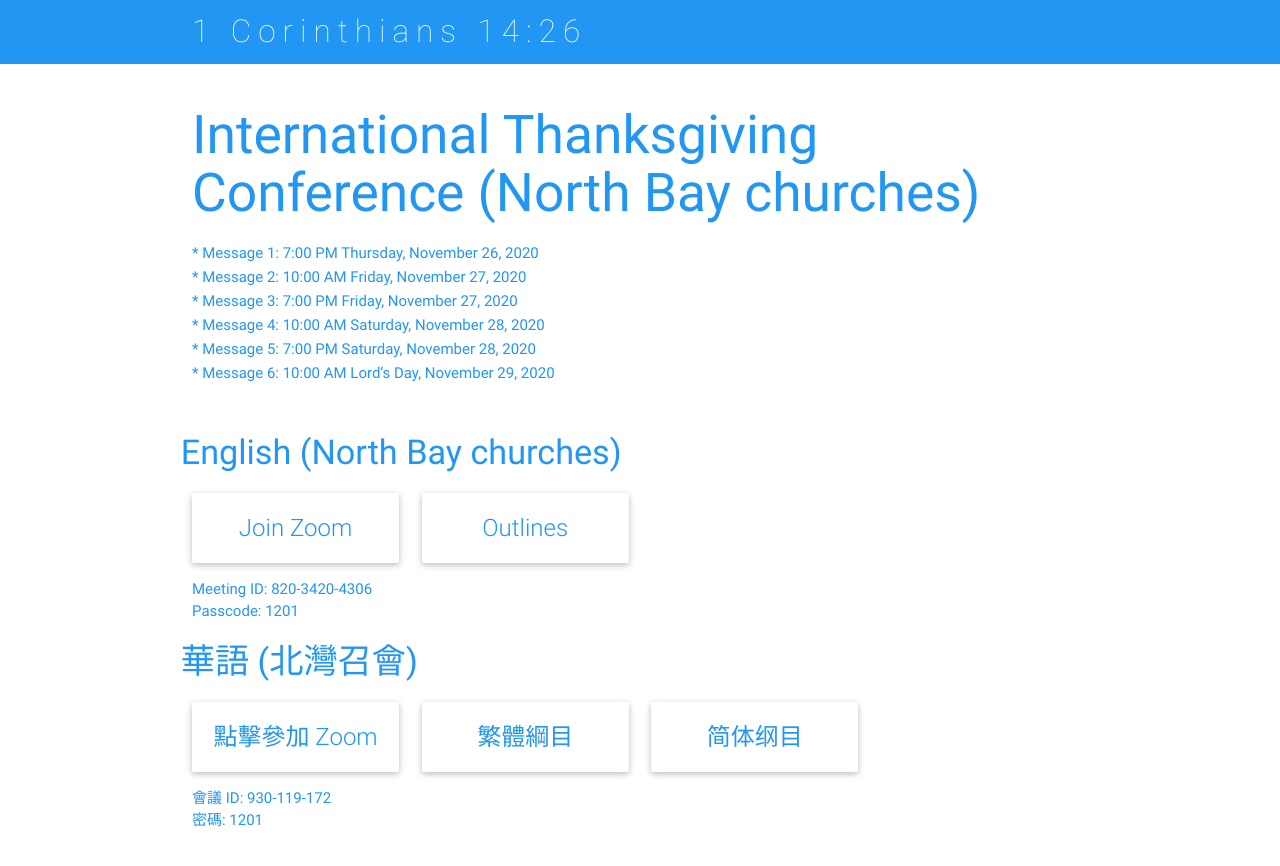
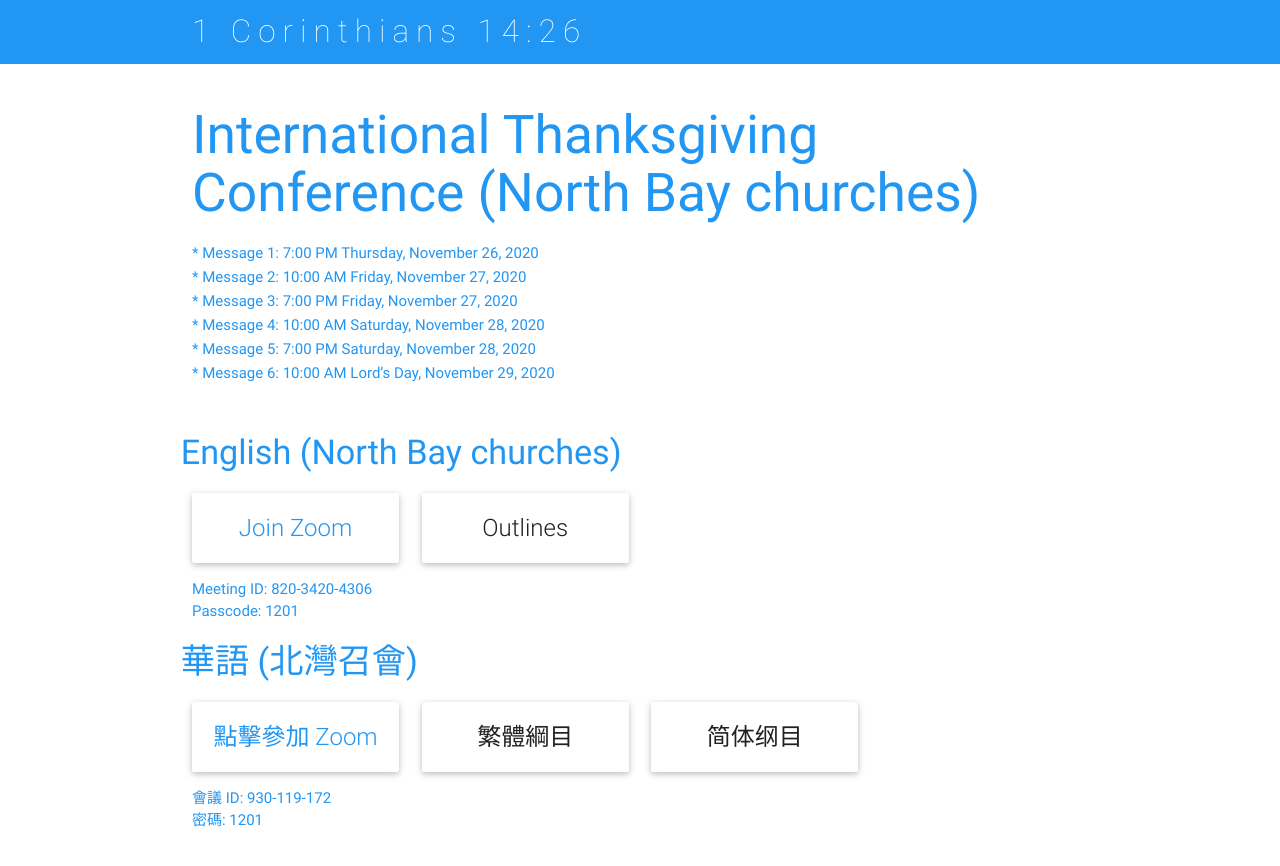
Before and after one commit to colossian127/1cor1426, a plain HTML site: page index.html in a window 1280 px wide. Drawn offline with Linux system fonts and the light colour scheme.

Commit message:
Disable the outline links

```diff
--- a/index.html
+++ b/index.html
@@ -94,7 +94,7 @@
           <div class="col s12 m3">
             <div class="card card-avatar">
               <div class="card-content">
-                  <span class="card-title activator grey-text text-darken-4"><a href="">Outlines</a><br/></span>
+                  <span class="card-title activator grey-text text-darken-4">Outlines<br/></span>
               </div>
             </div>
           </div>
@@ -118,14 +118,14 @@
           <div class="col s12 m3">
             <div class="card card-avatar">
               <div class="card-content">
-                  <span class="card-title activator grey-text text-darken-4"><a href="">繁體綱目</a><br/></span>
+                  <span class="card-title activator grey-text text-darken-4">繁體綱目<br/></span>
               </div>
             </div>
           </div>
           <div class="col s12 m3">
             <div class="card card-avatar">
               <div class="card-content">
-                  <span class="card-title activator grey-text text-darken-4"><a href="">简体纲目</a><br/></span>
+                  <span class="card-title activator grey-text text-darken-4">简体纲目<br/></span>
               </div>
             </div>
           </div>
```
